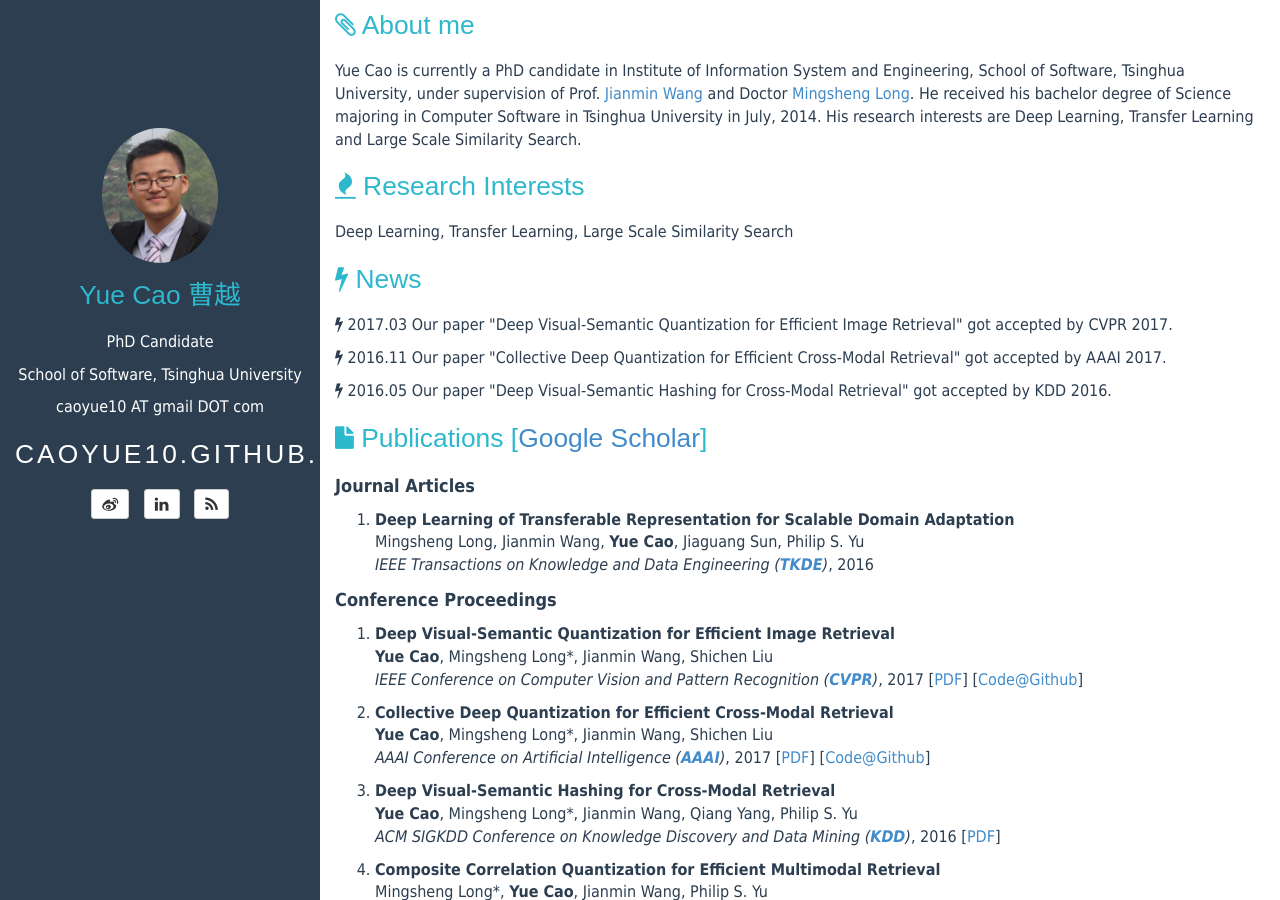
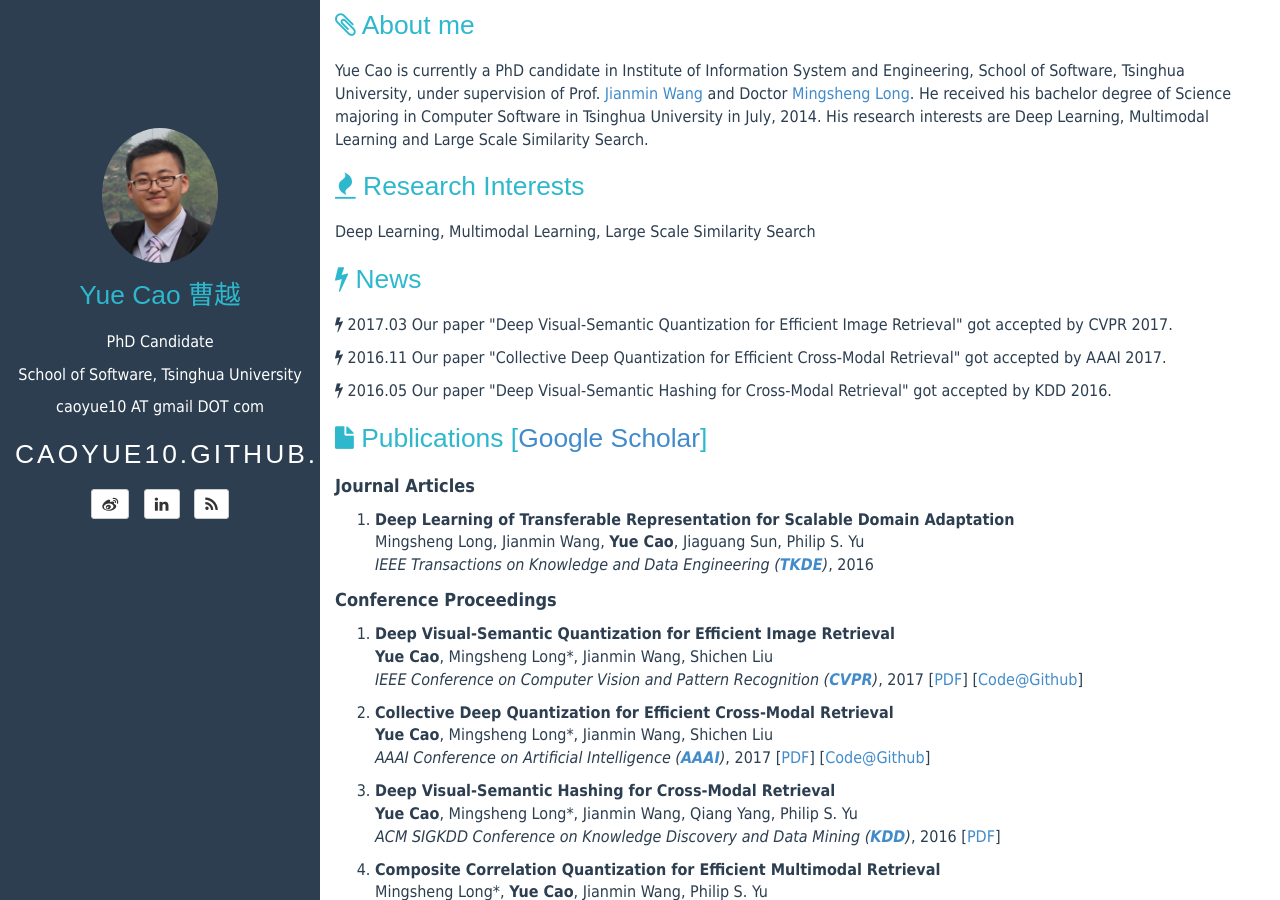
Before and after one commit to caoyue10/caoyue10.github.io, a Jekyll site: the page built from index.html, in a window 1280 px wide and 900 px high. Built offline with Jekyll 4.4.1, drawn with Linux system fonts in a browser that asks for light colours; the list of posts is cut into pages by our own code.

Commit message:
small changes

```diff
--- a/index.html
+++ b/index.html
@@ -45,7 +45,7 @@
         <h1 margin="0px"><i class="fa fa-paperclip"></i> About me</h1>
     </header>
     <p>
-    Yue Cao is currently a PhD candidate in Institute of Information System and Engineering, School of Software, Tsinghua University, under supervision of Prof. <a href="http://www.thss.tsinghua.edu.cn/publish/soft/3641/2010/20101214090035662150715/20101214090035662150715_.html">Jianmin Wang</a> and Doctor <a href="http://ise.thss.tsinghua.edu.cn/~mlong/"> Mingsheng Long</a>. He received his bachelor degree of Science majoring in Computer Software in Tsinghua University in July, 2014. His research interests are Deep Learning, Transfer Learning and Large Scale Similarity Search.
+    Yue Cao is currently a PhD candidate in Institute of Information System and Engineering, School of Software, Tsinghua University, under supervision of Prof. <a href="http://www.thss.tsinghua.edu.cn/publish/soft/3641/2010/20101214090035662150715/20101214090035662150715_.html">Jianmin Wang</a> and Doctor <a href="http://ise.thss.tsinghua.edu.cn/~mlong/"> Mingsheng Long</a>. He received his bachelor degree of Science majoring in Computer Software in Tsinghua University in July, 2014. His research interests are Deep Learning, Multimodal Learning and Large Scale Similarity Search.
     </p>
 </div>
 
@@ -54,7 +54,7 @@
         <h1><i class="fa fa-fire"></i> Research Interests</h1>
     </header>
     <p>
-    Deep Learning, Transfer Learning, Large Scale Similarity Search
+    Deep Learning, Multimodal Learning, Large Scale Similarity Search
     </p>
 </div>
 
```
